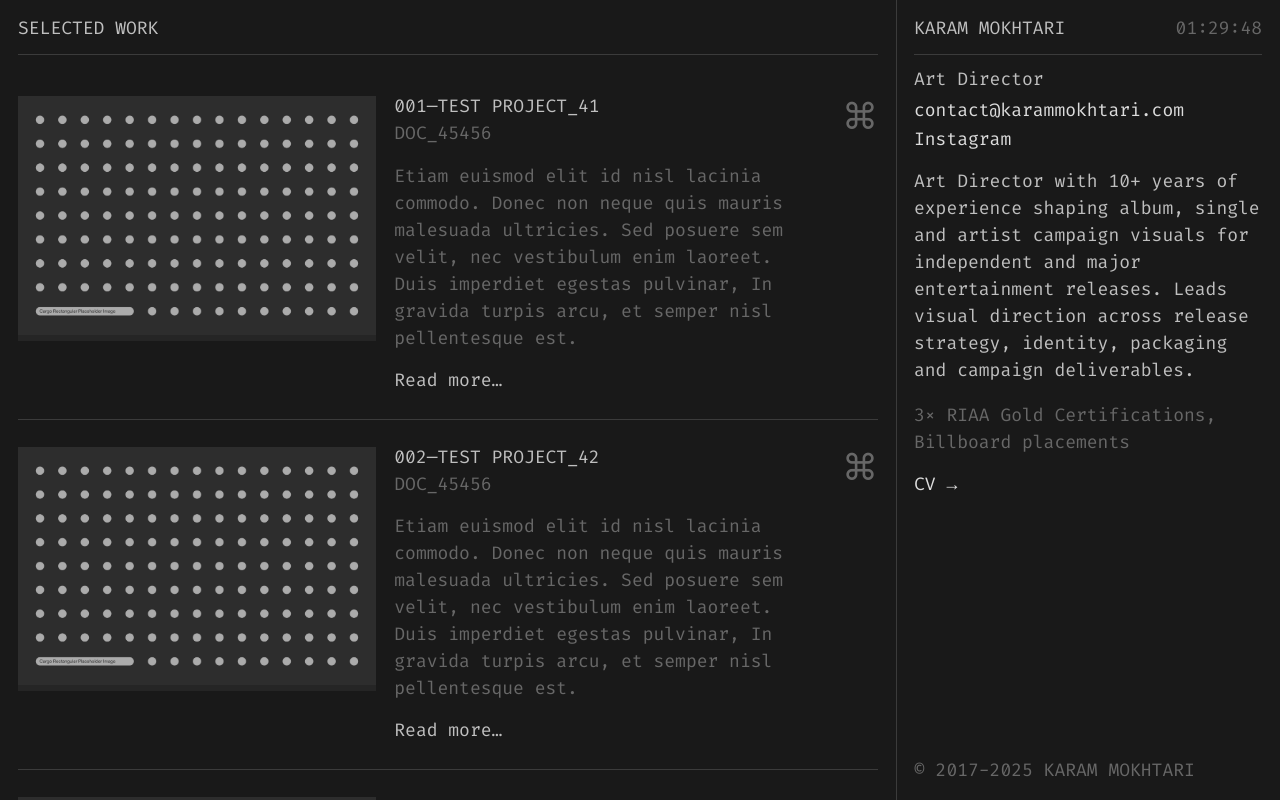
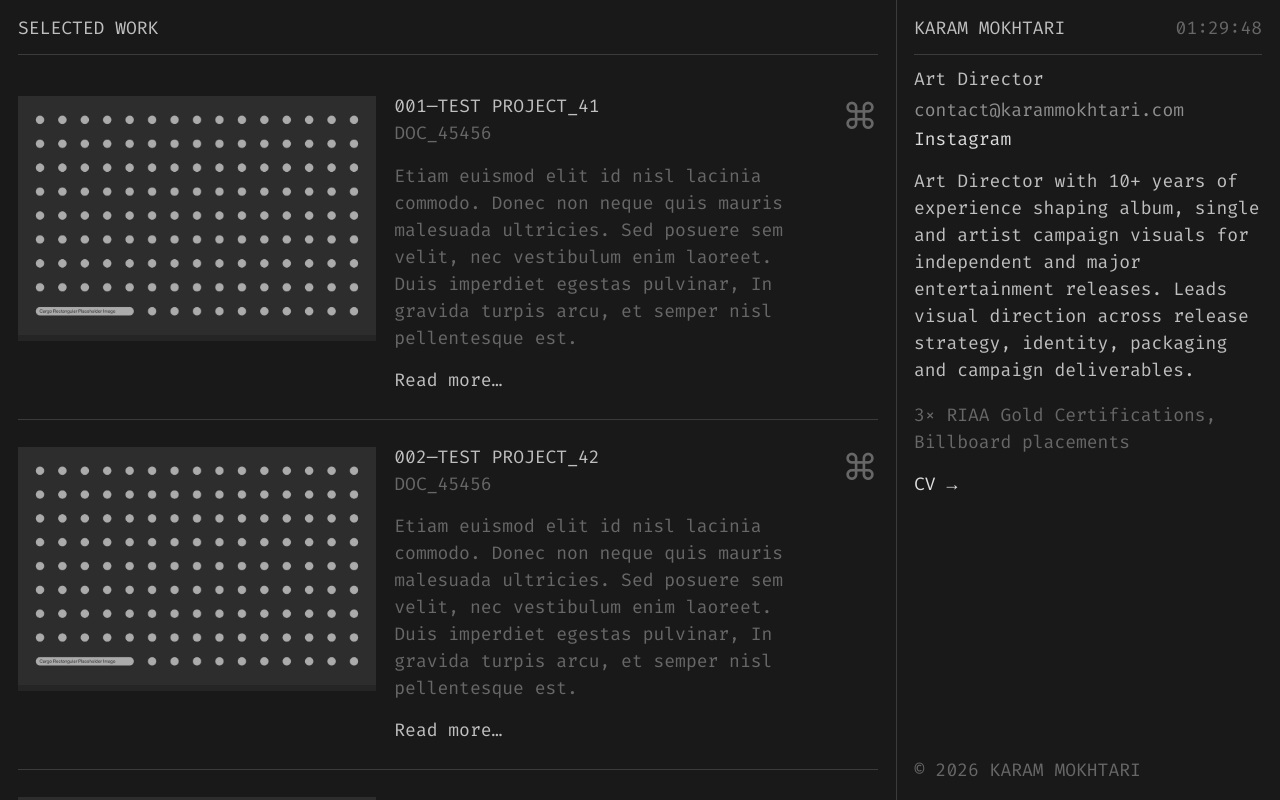
Before and after one commit to karammokhtari/portfolio, a React (Vite) app: page / in a window 1280 px wide. In both pictures the pointer is over the link "contact@karammokhtari.com". Shown: the top 800 px of the page. Built offline with nearby package versions, Linux system fonts and the light colour scheme.

Commit message:
Update profile hover and copyright

```diff
--- a/src/data/app.metadata.json
+++ b/src/data/app.metadata.json
@@ -1,4 +1,4 @@
 {
   "siteTitle": "KARAM MOKHTARI",
-  "copyright": "© 2017-2025 KARAM MOKHTARI"
+  "copyright": "© 2026 KARAM MOKHTARI"
 }
--- a/src/index.css
+++ b/src/index.css
@@ -92,6 +92,10 @@ hr {
   font-size: 1rem;
 }
 
+.profile a:hover {
+  opacity: 0.6;
+}
+
 .profile a:active {
   opacity: 0.7;
 }
@@ -116,6 +120,10 @@ hr {
   text-decoration: none;
   font-size: 1rem;
   display: inline-block;
+}
+
+.cv-link:hover {
+  opacity: 0.6;
 }
 
 .cv-link:active {
```
